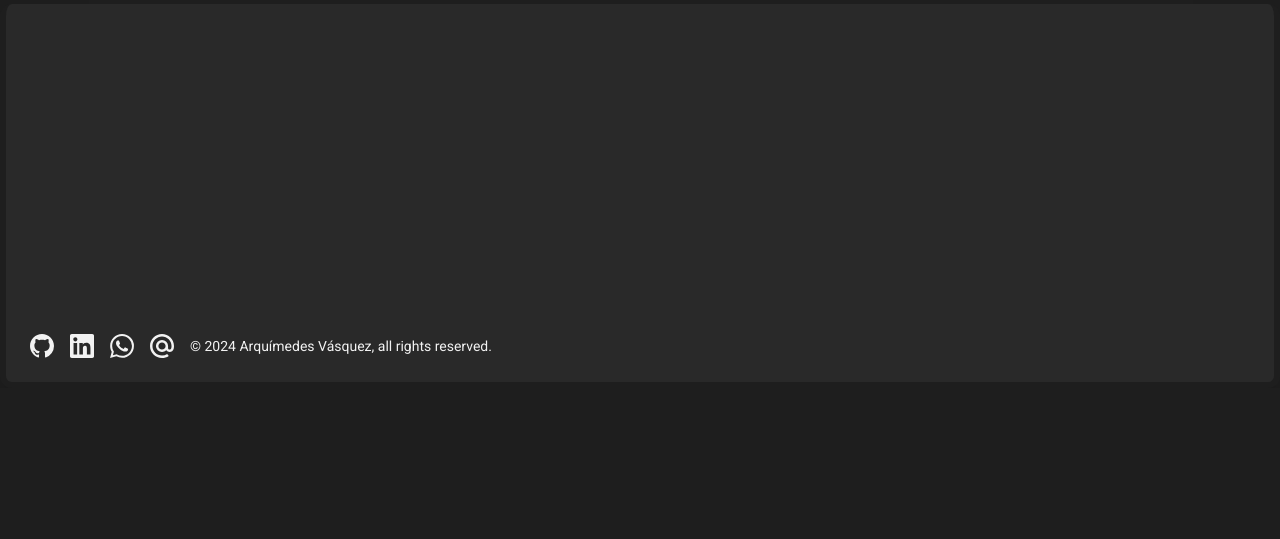
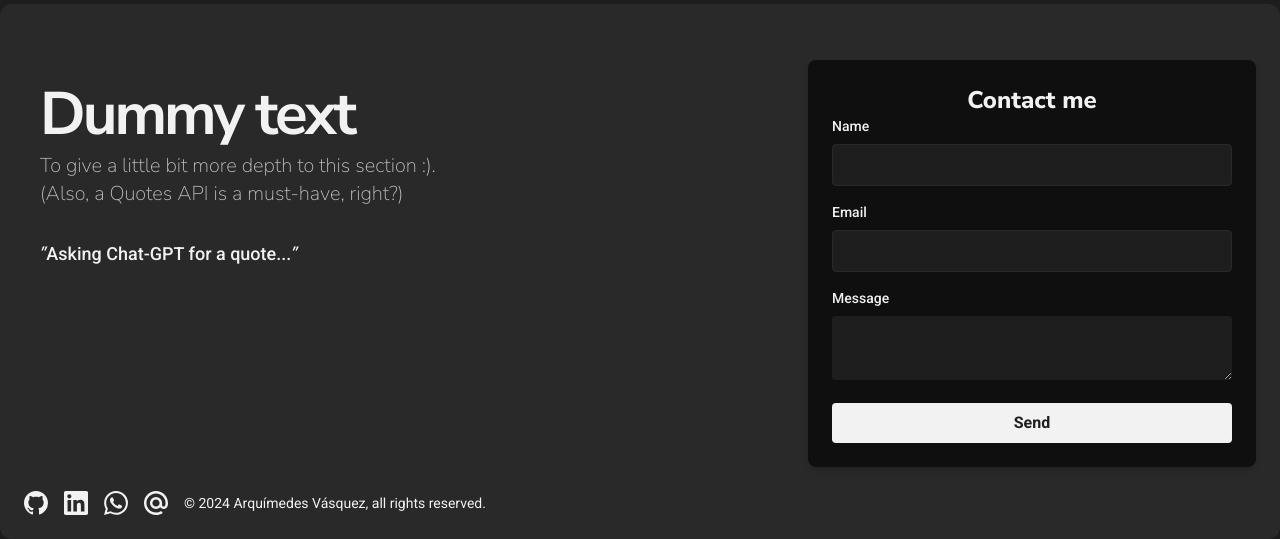
Before and after one commit to Reniactor/Portfolio-v2, a Next.js app: page / in a window 1280 px wide. Shown: the part 3356-3895 px from the top of the page. Before the commit the page ends 3744 px from the top, so only its background shows below. Built offline with nearby package versions, Linux system fonts and the light colour scheme; no server answers.

Commit message:
Test to check if API rerenders only occur on dev

```diff
--- a/package.json
+++ b/package.json
@@ -19,6 +19,7 @@
     "@prisma/client": "^5.14.0",
     "@react-icons/all-files": "^4.1.0",
     "@t3-oss/env-nextjs": "^0.10.1",
+    "emailjs-com": "^3.2.0",
     "geist": "^1.3.0",
     "next": "^14.2.1",
     "next-auth": "^4.24.7",
--- a/src/app/components/footer/footer.tsx
+++ b/src/app/components/footer/footer.tsx
@@ -1,9 +1,16 @@
-import { nunitoSans, roboto } from "@/utils/fontIndex";
+"use client";
+import { useEffect, useState } from "react";
+import { lobster, nunitoSans, roboto } from "@/utils/fontIndex";
 import { BsGithub } from "react-icons/bs";
-import { IoMailOutline } from "react-icons/io5";
 import { SiLinkedin, SiMaildotru, SiWhatsapp } from "react-icons/si";
+import emailjs, { EmailJSResponseStatus } from "emailjs-com";
+import { NextResponse } from "next/server";
+import { env } from "@/env";
+import RandomLoadingText from "./footerComponents/randomLoadingText";
 
-const mobileToDesktopBreakPoint = "[511px]";
+const emailJsServiceId = env.NEXT_PUBLIC_EMAILJS_SERVICE_ID;
+const emailJsTemplateId = env.NEXT_PUBLIC_EMAILJS_TEMPLATE_ID;
+const emailJsUserId = env.NEXT_PUBLIC_EMAILJS_USER_ID;
 
 const iconsClasses =
   "h-full w-full hover:text-color10 transition-colors duration-300";
@@ -27,12 +34,186 @@ const socials = [
   },
 ];
 
+const dummySectionStructure = {
+  id: "dummytext-section",
+  h1: "Dummy text",
+  h2: "To give a little bit more depth to this section :). (Also, a Quotes API is a must-have, right?)",
+};
+
+interface FormState {
+  name: string;
+  email: string;
+  message: string;
+}
+
+interface DummyTextData {
+  id: string;
+  text: string;
+  source: string;
+  language: string;
+  permalink: string;
+}
+
 export default function Footer() {
+  const [form, setForm] = useState<FormState>({
+    name: "",
+    email: "",
+    message: "",
+  });
+  const [dataFetched, setDataFetched] = useState<string | null>(null);
+  const [isDataFetched, setIsDataFetched] = useState(false);
+
+  useEffect(() => {
+    const fetchData = async () => {
+      try {
+        const res = await fetch(
+          "https://uselessfacts.jsph.pl/api/v2/facts/random",
+          {
+            next: { revalidate: 1 },
+          },
+        );
+        if (res.ok) {
+          const data = await res.json();
+          console.log(await data);
+          setDataFetched(data.text);
+          setIsDataFetched(true);
+        }
+      } catch (error) {
+        console.error(error);
+      }
+    };
+    if (!isDataFetched) {
+      fetchData();
+    }
+  }, []);
+
+  const handleChange = (
+    e: React.ChangeEvent<HTMLInputElement | HTMLTextAreaElement>,
+  ) => {
+    setForm({ ...form, [e.target.name]: e.target.value });
+  };
+
+  const handleSubmit = (e: React.FormEvent<HTMLFormElement>) => {
+    e.preventDefault();
+
+    emailjs
+      .sendForm(
+        emailJsServiceId,
+        emailJsTemplateId,
+        e.target as HTMLFormElement,
+        emailJsUserId,
+      )
+      .then(
+        (result: EmailJSResponseStatus) => {
+          console.log(result.text);
+          alert("Message sent successfully!");
+        },
+        (error: NextResponse) => {
+          console.log(error.text);
+          alert("Failed to send the message, please try again.");
+        },
+      );
+
+    setForm({ name: "", email: "", message: "" });
+  };
+
   return (
     <footer
       id="contact-me"
-      className="mt-20 flex min-h-96 w-full items-end space-y-2 border-color60 p-6 lg:rounded-xl lg:border-[6px] lg:border-b-[6px] lg:border-l-[6px] lg:border-t-0 lg:shadow-2xl 2xl:p-8"
+      className="mt-20 flex min-h-96 w-full flex-col items-center space-y-6 border-t-4 border-color60 bg-color60 p-6 text-color30 lg:rounded-xl lg:border-0 lg:shadow-2xl 2xl:p-8"
     >
+      <div className="flex w-full max-w-7xl justify-center lg:justify-between">
+        <section
+          id={dummySectionStructure.id}
+          aria-labelledby={`${dummySectionStructure.id}-section`}
+          className={`${nunitoSans.className} container hidden max-w-lg flex-col gap-8 px-4 pt-14 font-bold lg:flex`}
+        >
+          <header className="flex flex-col gap-2 2xl:px-4">
+            <h1
+              aria-labelledby={`${dummySectionStructure.id}-title`}
+              className={`text-4xl tracking-tighter sm:text-6xl`}
+            >
+              {dummySectionStructure.h1}
+            </h1>
+            <h2 className="max-w-[36ch] text-lg font-thin text-[#bfbfbf] sm:text-xl">
+              {dummySectionStructure.h2}
+            </h2>
+          </header>
+          <h2 className={`${roboto.className} text-lg font-medium 2xl:px-4`}>
+            {isDataFetched && (
+              <>
+                <span className={`${lobster.className} text-lg`}>"</span>
+                {dataFetched}
+                <span className={`${lobster.className} text-lg`}>"</span>
+              </>
+            )}
+            {!isDataFetched && <RandomLoadingText />}
+          </h2>
+        </section>
+        <form
+          onSubmit={handleSubmit}
+          className={`${roboto.className} mt-8 w-full max-w-md rounded-lg bg-[#0f0f0f] p-6 shadow-md`}
+        >
+          <h2
+            className={`${nunitoSans.className} text-center text-2xl font-extrabold text-color30`}
+          >
+            Contact me
+          </h2>
+          <div className="mb-4">
+            <label
+              className="mb-2 block text-sm font-medium text-color30"
+              htmlFor="name"
+            >
+              Name
+            </label>
+            <input
+              type="text"
+              name="name"
+              value={form.name}
+              onChange={handleChange}
+              required
+              className="w-full rounded border border-color60shade bg-color60 p-2 text-color30 outline-none"
+            />
+          </div>
+          <div className="mb-4">
+            <label
+              className="mb-2 block text-sm font-medium text-color30"
+              htmlFor="email"
+            >
+              Email
+            </label>
+            <input
+              type="email"
+              name="email"
+              value={form.email}
+              onChange={handleChange}
+              required
+              className="w-full rounded border border-color60shade bg-color60 p-2 text-color30 outline-none"
+            />
+          </div>
+          <div className="mb-4">
+            <label
+              className="mb-2 block text-sm font-medium text-color30"
+              htmlFor="message"
+            >
+              Message
+            </label>
+            <textarea
+              name="message"
+              value={form.message}
+              onChange={handleChange}
+              required
+              className="border-color60shader w-full rounded bg-color60 p-2 text-color30 outline-none"
+            ></textarea>
+          </div>
+          <button
+            type="submit"
+            className="w-full rounded bg-color30 px-4 py-2 font-bold text-color60 transition-colors duration-300 hover:bg-[#B8B8B8]"
+          >
+            Send
+          </button>
+        </form>
+      </div>
       <div
         className={`${roboto.className} flex w-full flex-wrap items-center gap-4 min-[510px]:flex-row-reverse min-[510px]:justify-end`}
       >
@@ -41,7 +222,6 @@ export default function Footer() {
           Vásquez, all rights reserved.
         </span>
         <ul className="flex gap-4">
-          {/* TODO add a form component and a copyright with Arquímedes Vásquez */}
           {socials.map(({ icon, link }, index) => {
             return (
               <li key={index} className="h-6 w-6">
--- /dev/null
+++ b/src/app/components/footer/footerComponents/randomLoadingText.tsx
@@ -0,0 +1,34 @@
+"use client";
+import { lobster } from "@/utils/fontIndex";
+import { useEffect, useState } from "react";
+
+const RandomLoadingText = () => {
+  const possibleLoadingTexts = [
+    "Asking Chat-GPT for a quote...",
+    "Not loading...",
+    "Tickling the Servers for Answers...",
+    "Convincing the Hamsters to Run Faster...",
+    "Summoning digital elves to fetch a witty quote...",
+  ];
+
+  const returnPossibleLoadingText = () => {
+    const randomIndex: number = Math.floor(
+      Math.random() * possibleLoadingTexts.length,
+    );
+    return possibleLoadingTexts[randomIndex] as never;
+  };
+  const [possibleLoadingText, setPossibleLoadingText] = useState(
+    possibleLoadingTexts[0],
+  );
+  useEffect(() => {
+    setPossibleLoadingText(returnPossibleLoadingText());
+  }, []);
+  return (
+    <div>
+      <span className={`${lobster.className} text-lg`}>"</span>
+      {possibleLoadingText}
+      <span className={`${lobster.className} text-lg`}>"</span>
+    </div>
+  );
+};
+export default RandomLoadingText;
--- a/src/app/components/header/navBar.tsx
+++ b/src/app/components/header/navBar.tsx
@@ -28,6 +28,7 @@ const routes = [
 ];
 
 //TODO add a spreadable hover colouring effect on links that also resize the letter a little bit
+//TODO not sure if that's a great idea, will ponder about it
 
 const NavBar: React.FC = () => {
   const [isToggled, setIsToggled] = useState(false);
--- a/src/env.js
+++ b/src/env.js
@@ -20,7 +20,7 @@ export const env = createEnv({
       // Since NextAuth.js automatically uses the VERCEL_URL if present.
       (str) => process.env.VERCEL_URL ?? str,
       // VERCEL_URL doesn't include `https` so it cant be validated as a URL
-      process.env.VERCEL ? z.string() : z.string().url()
+      process.env.VERCEL ? z.string() : z.string().url(),
     ),
     DISCORD_CLIENT_ID: z.string(),
     DISCORD_CLIENT_SECRET: z.string(),
@@ -33,12 +33,16 @@ export const env = createEnv({
    */
   client: {
     // NEXT_PUBLIC_CLIENTVAR: z.string(),
+    NEXT_PUBLIC_EMAILJS_SERVICE_ID: z.string(),
+    NEXT_PUBLIC_EMAILJS_TEMPLATE_ID: z.string(),
+    NEXT_PUBLIC_EMAILJS_USER_ID: z.string(),
   },
 
   /**
    * You can't destruct `process.env` as a regular object in the Next.js edge runtimes (e.g.
    * middlewares) or client-side so we need to destruct manually.
    */
+
   runtimeEnv: {
     DATABASE_URL: process.env.DATABASE_URL,
     NODE_ENV: process.env.NODE_ENV,
@@ -46,6 +50,10 @@ export const env = createEnv({
     NEXTAUTH_URL: process.env.NEXTAUTH_URL,
     DISCORD_CLIENT_ID: process.env.DISCORD_CLIENT_ID,
     DISCORD_CLIENT_SECRET: process.env.DISCORD_CLIENT_SECRET,
+    NEXT_PUBLIC_EMAILJS_SERVICE_ID: process.env.NEXT_PUBLIC_EMAILJS_SERVICE_ID,
+    NEXT_PUBLIC_EMAILJS_TEMPLATE_ID:
+      process.env.NEXT_PUBLIC_EMAILJS_TEMPLATE_ID,
+    NEXT_PUBLIC_EMAILJS_USER_ID: process.env.NEXT_PUBLIC_EMAILJS_USER_ID,
   },
   /**
    * Run `build` or `dev` with `SKIP_ENV_VALIDATION` to skip env validation. This is especially
```
Also changed, not shown: 1 other file (tests, documents, lock files or other folders).
